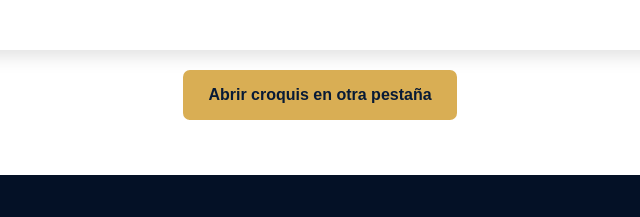
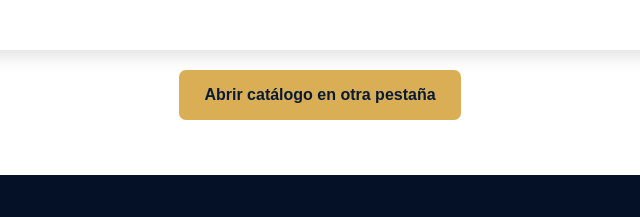
Before and after one commit to JOYSTECK/lagalaxiadelsaber, a plain HTML site: page index.html in a window 1280 px wide. Shown: the part 7491-7708 px from the top of the page, 320-960 px from the left. Drawn offline with Linux system fonts and the light colour scheme.

Commit message:
Update index.html

```diff
--- a/index.html
+++ b/index.html
@@ -892,7 +892,7 @@ footer p {
         </div>
 
         <a href="uniformes.pdf" target="_blank" class="btn-pdf">
-            Abrir croquis en otra pestaña
+            Abrir catálogo en otra pestaña
         </a>
     </div>
 
```
